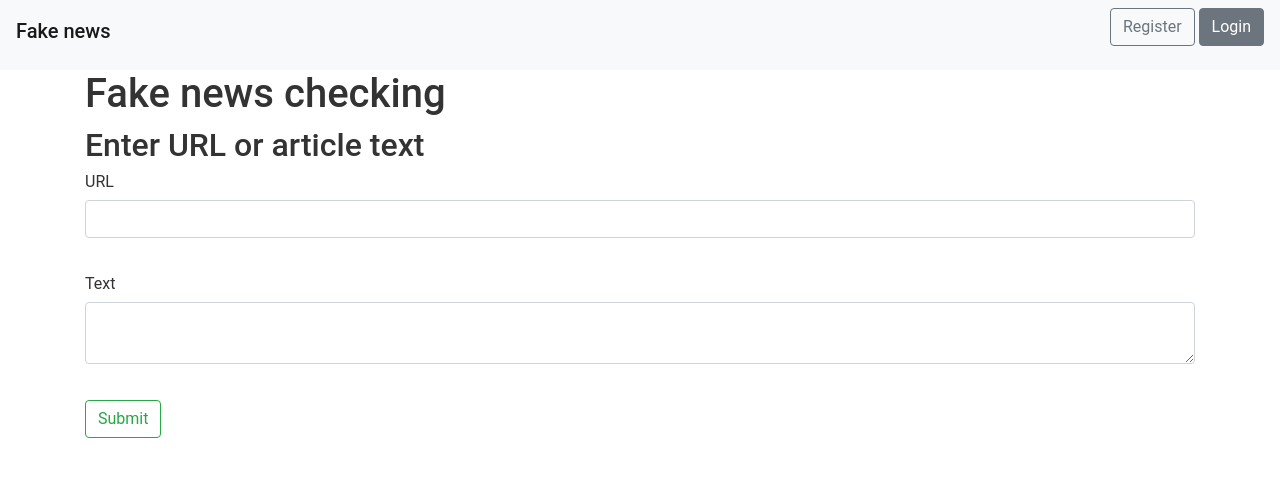
After one commit to KateGavrish/LHD, a Flask app: template templates/index_aut.html in a window 1280 px wide. The commit adds this page. Shown: the top 477 px of the page. Run offline with Flask 2, Linux system fonts and the light colour scheme; the template is opened without the code that fills it: values that come from a table or form of the project are taken from there, others are empty; some libraries are stand-ins or nearby versions.

Commit message:
text checking

```diff
--- a/app.py
+++ b/app.py
@@ -1,9 +1,29 @@
 from flask import Flask, render_template, redirect, request
 from data import db_session
 from flask_login import LoginManager, login_user, login_required, logout_user, current_user
-
 from data.users import User
 from data.forms import *
+from func_mod import *
+import tensorflow
+
+
+def predict(text):
+    """Возвращает значение от 0 до 1 - фейковость новости"""
+    import numpy as np
+    from keras.models import load_model
+    from data.model_costr import vectorize
+    from keras.preprocessing import sequence
+
+    maxlen = 7916
+    model = load_model('data/my_model.h5')
+    a = model.predict(sequence.pad_sequences(np.array(vectorize(text)).reshape(-1, 1), maxlen=maxlen))
+    c = []
+    for x in a:
+        x = list(x)
+        c += x
+    result = max(c)
+    return result
+
 
 app = Flask(__name__)
 
@@ -14,9 +34,19 @@ login_manager.init_app(app)
 db_session.global_init("db/user_data.sqlite")
 
 
-@app.route('/')
+@app.route('/', methods=['GET', 'POST'])
 def index():
-    return render_template('index.html')
+    form = CheckForm()
+    if request.method == 'POST' and form.validate_on_submit():
+        if form.text.data:
+            percent = int(round(predict(form.text.data) * 100))
+            return redirect(f'/info/{percent}')
+    return render_template('index_aut.html', form=form)
+
+
+@app.route('/info/<int:a>')
+def info(a):
+    return render_template('analitic.html', per=a)
 
 
 @login_manager.user_loader
--- a/data/forms.py
+++ b/data/forms.py
@@ -1,5 +1,5 @@
 from flask_wtf import FlaskForm
-from wtforms import SubmitField, StringField, PasswordField, BooleanField, DateField, SelectMultipleField
+from wtforms import SubmitField, StringField, PasswordField, BooleanField, DateField, SelectMultipleField, TextAreaField
 from wtforms.fields.html5 import EmailField
 from wtforms.validators import DataRequired
 
@@ -17,3 +17,9 @@ class RegisterForm(FlaskForm):
     password_again = PasswordField('Repeat password', validators=[DataRequired()])
     name = StringField('Name', validators=[DataRequired()])
     submit = SubmitField('Submit')
+
+
+class CheckForm(FlaskForm):
+    url = StringField('URL')
+    text = TextAreaField('Text')
+    submit = SubmitField('Submit')
--- /dev/null
+++ b/static/style.css
@@ -0,0 +1,58 @@
+ html, body, div, button, canvas {
+	margin:0;
+	padding:0;
+}
+*, :after, :before {
+	-webkit-box-sizing:border-box;
+	box-sizing:border-box;
+}
+
+body {
+	font:normal 16px/20px Roboto, sans-serif;
+	color:#333;
+	background-color:#fff;
+}
+
+canvas {
+	display: block;
+	margin: 0 auto 10px;
+}
+
+.wrap {
+	width:360px;
+	margin:0 auto;
+	padding-top:30px;
+}
+
+.button {
+	width:100px;
+	height:30px;
+	display:block;
+	font-weight:500;
+	font-size:12px;
+	line-height:30px;
+	font-family:Roboto, sans-serif;
+	color:#eee;
+	text-transform:uppercase;
+	text-align:center;
+	margin:0 auto;
+	border:solid 1px #357ebd;
+	-webkit-border-radius:3px;
+	border-radius:3px;
+	outline:none;
+	-webkit-user-select:none;
+	user-select:none;
+	background-color:#428bca;
+	cursor:pointer;
+	transition:all 0.3s;
+}
+.button:hover {
+	border-color:#285e8e;
+	background-color:#3276b1;
+}
+.disable, .disable:hover {
+	border:solid 1px #357ebd;
+	background-color:#428bca;
+	opacity:0.4;
+	cursor:default;
+}
--- a/templates/base.html
+++ b/templates/base.html
@@ -7,7 +7,7 @@
           href="https://stackpath.bootstrapcdn.com/bootstrap/4.4.1/css/bootstrap.min.css"
           integrity="sha384-Vkoo8x4CGsO3+Hhxv8T/Q5PaXtkKtu6ug5TOeNV6gBiFeWPGFN9MuhOf23Q9Ifjh"
           crossorigin="anonymous">
-    <link rel="stylesheet" href="/static/css/style.css">
+    <link rel="stylesheet" href="/static/style.css">
 </head>
 <body>
     <nav class="navbar navbar-light bg-light">
--- /dev/null
+++ b/templates/index_aut.html
@@ -0,0 +1,32 @@
+{% extends "base.html" %}
+
+{% block content %}
+<h1>Fake news checking</h1>
+<h2>Enter URL or article text</h2>
+<div class="cont">
+    <form class="params" action="" method="post">
+    {{ form.hidden_tag() }}
+    <p>
+        {{ form.url.label }}<br>
+        {{ form.url(class="form-control") }}<br>
+
+        {% for error in form.url.errors %}
+            <div class="alert alert-danger" role="alert">
+                {{ error }}
+            </div>
+        {% endfor %}
+    <p>
+        {{ form.text.label }}<br>
+        {{ form.text(class="form-control") }}<br>
+
+        {% for error in form.text.errors %}
+            <div class="alert alert-danger" role="alert">
+                {{ error }}
+            </div>
+        {% endfor %}
+
+    <p>{{ form.submit(type="submit", class="btn btn-outline-success") }}</p>
+        <div>{{ message }}</div>
+    </form>
+</div>
+{% endblock %}
```
Also changed, not shown: data/model_costr.py (+1 -7 lines), func_mod.py (+17 -12 lines), templates/analitic.html (added, +111 -0 lines).
